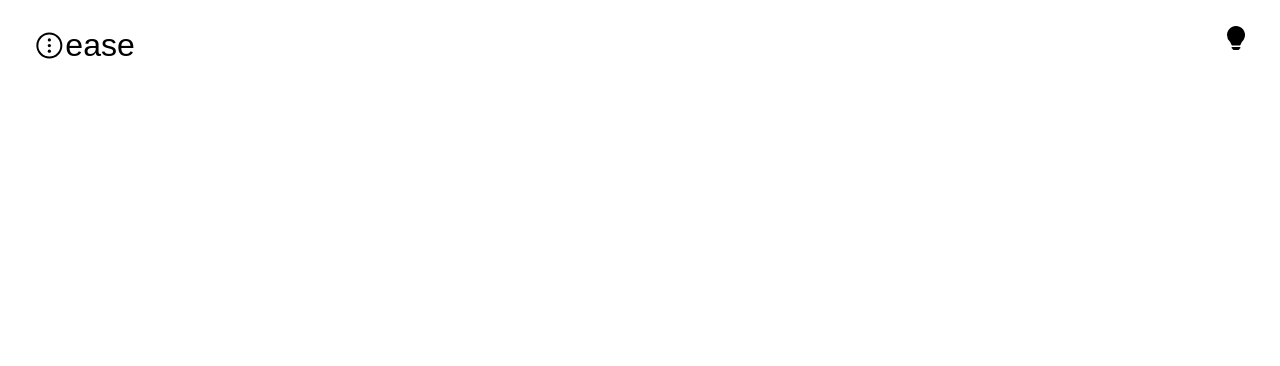
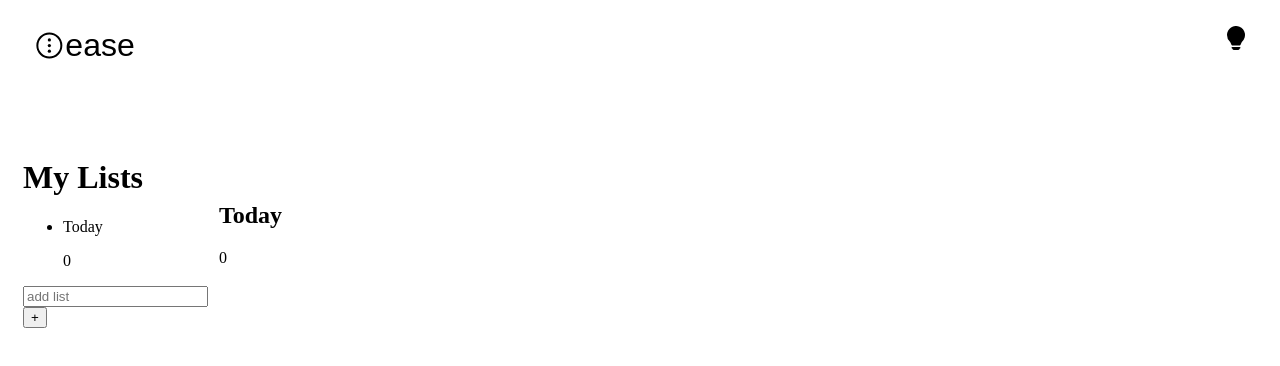
Before and after one commit to evelyntr/CSC307-ToDoList, a React (Create React App) app: page /mytodolist in a window 1280 px wide. Before the commit this address had no page. Shown: the top 366 px of the page. Built offline with nearby package versions, Linux system fonts and the light colour scheme.

Commit message:
new changes

```diff
--- a/src/App.js
+++ b/src/App.js
@@ -2,6 +2,7 @@ import './App.css';
 import Navbar from './components/Navbar'
 import { BrowserRouter as Router, Routes, Route } from 'react-router-dom';
 import Home from './components/webpages/HomePage';
+import MyToDoList from './components/webpages/MyToDoList';
 
 function App() {
   return (
@@ -9,6 +10,7 @@ function App() {
       <Navbar />
       <Routes>
         <Route path='/' element={<Home />}/>
+        <Route path='/mytodolist' element={<MyToDoList />} />
       </Routes>
     </Router>
   );
--- a/src/components/webpages/HomePage.js
+++ b/src/components/webpages/HomePage.js
@@ -10,7 +10,7 @@ function HomePage() {
                 <div className='col'>
                     <div className='text'>
                         <h1 className='header'>a simple to-do list designed to put you at ease</h1>
-                        <Link to='/myTodoList'>
+                        <Link to='/mytodolist'>
                         <button className='start-button'>Get Started</button>
                         </Link>
                     </div>
--- a/src/components/webpages/MyToDoList.js
+++ b/src/components/webpages/MyToDoList.js
@@ -0,0 +1,47 @@
+import React from 'react';
+import './MyToDoList.css';
+
+const intialList = [
+    {
+        title: 'Today',
+        numTasks: 0,
+    },
+];
+
+function MyToDoList() {
+
+    return (
+        <div className='container'>
+            <div className='row'>
+                <div className='col'>
+                    <div className='all-lists'>
+                        <h1 className='all-lists-title'>My Lists</h1>
+                        <ul className='bullet-lists'>
+                            {intialList.map(item => (
+                                <li className='current-list'>{item.title}
+                                    <p className='num-tasks'>{item.numTasks}</p>
+                                </li>
+                            ))}
+
+                        </ul>
+                        <form >
+                            <input
+                                placeholder='add list'
+                                type='text'
+                                className='new-list'
+                            />
+                            <button className='list-button'>+</button>
+                        </form>
+                    </div>
+                </div>
+                <div className='col'>
+                    <div className='single-list'>
+                        <h2 className='single-list-title'>Today</h2>
+                        <p className='num-tasks'>0</p>
+                    </div>
+                </div>
+            </div>
+        </div>
+    );
+}
+export default MyToDoList;
```
